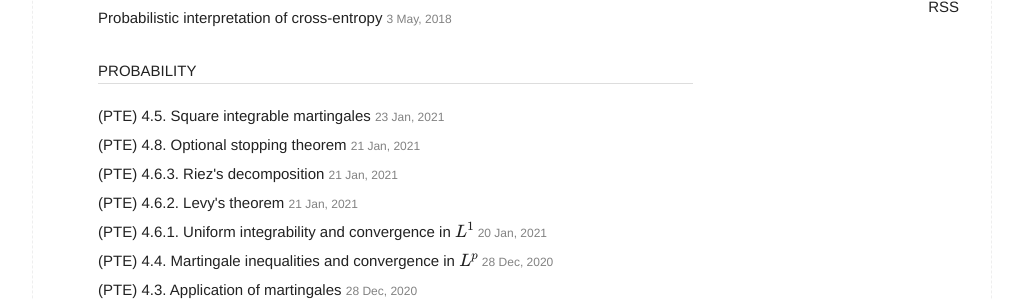
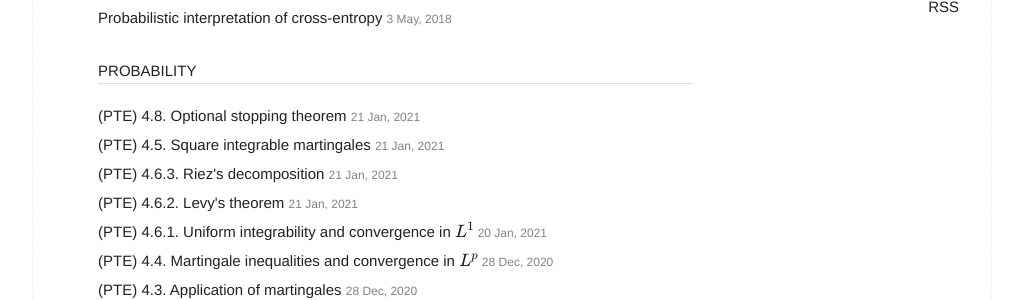
Before and after one commit to naturale0/naturale0.github.io, a Jekyll site: the page built from archive.html, in a window 1280 px wide. Shown: the part 204-504 px from the top of the page, without its empty margins (128-1151 px from the left). Built offline with Jekyll 4.4.1, drawn with Linux system fonts in a browser that asks for light colours; formulas are drawn with MathJax 3.

```diff
--- a/_posts/2021-01-19-PTE 4.5 square integrable martingales.md
+++ b/_posts/2021-01-19-PTE 4.5 square integrable martingales.md
@@ -1,7 +1,7 @@
 ---
 layout: post
 title: "(PTE) 4.5. Square integrable martingales"
-date:   2021-01-23 09:00:00 +0900
+date:   2021-01-22 00:00:00 +0900
 author: "Sihyung Park"
 categories: [probability]
 ---
```
Also changed, not shown: 3 other files.
